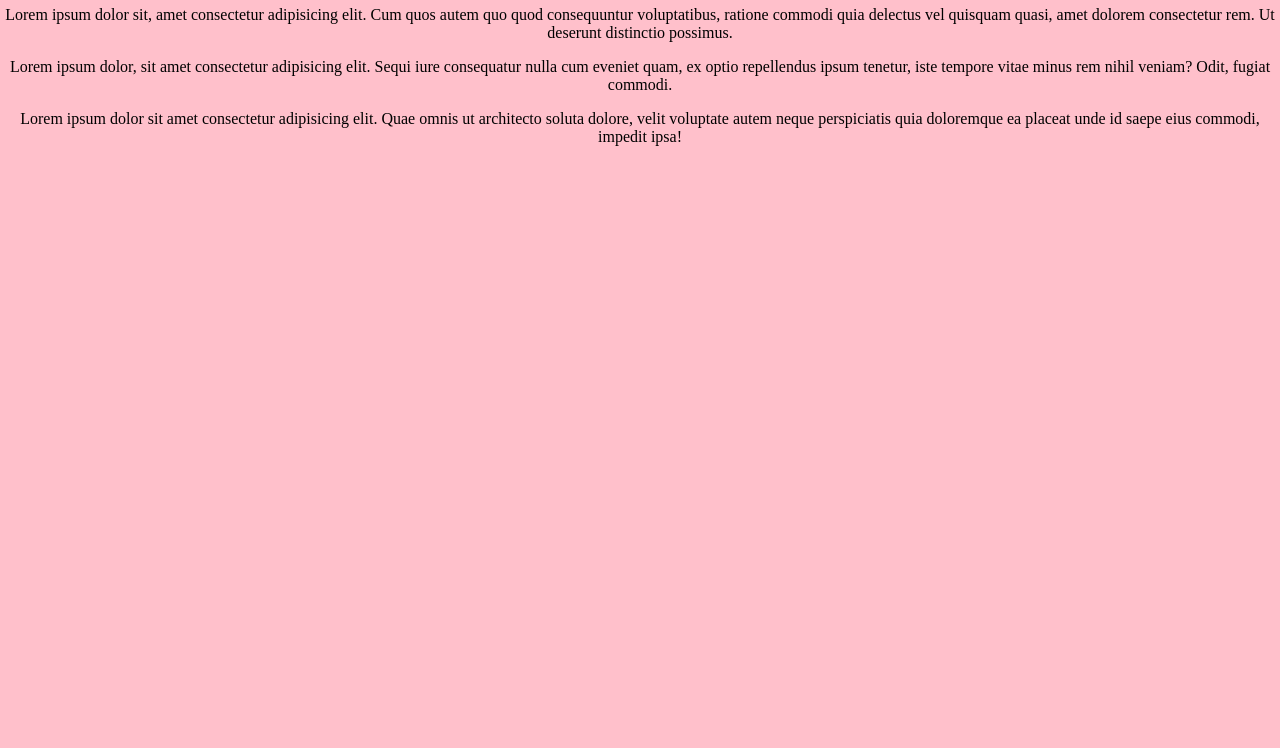
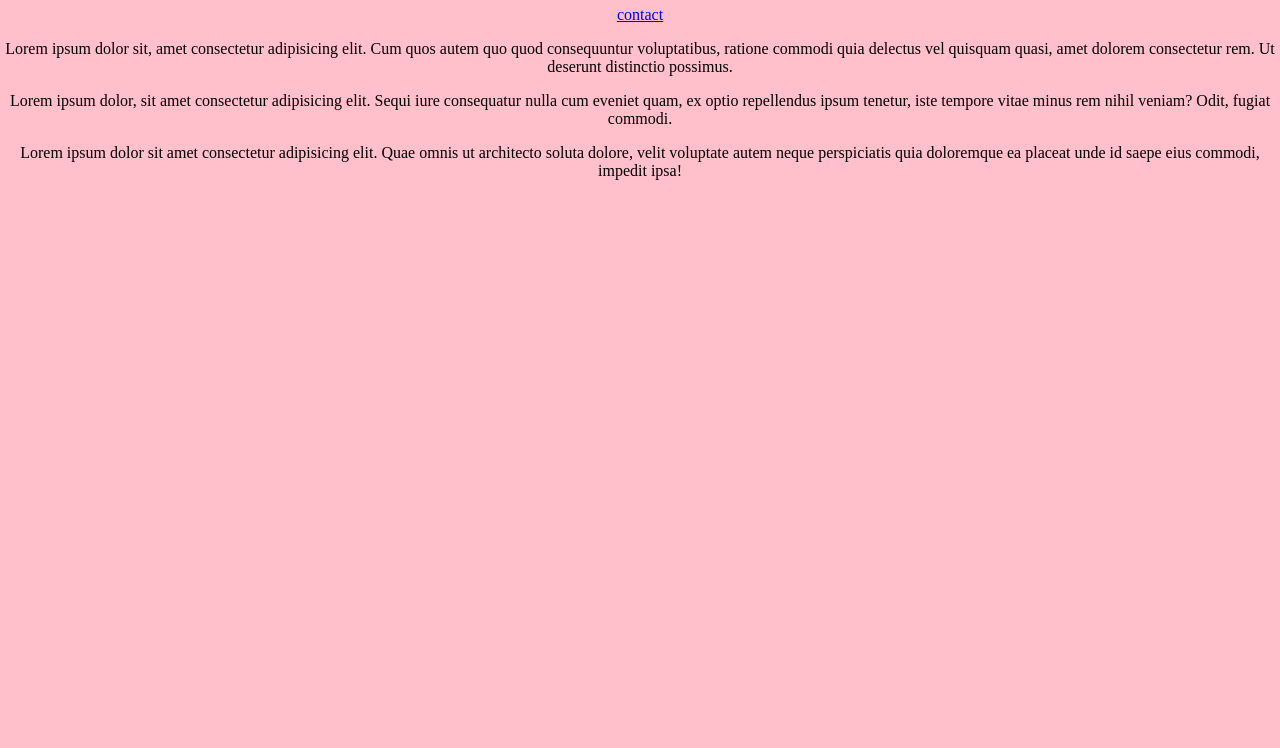
Before and after one commit to vicxtor3ljb/vicxtor3ljb.github.io, a plain HTML site: page index.html in a window 1280 px wide. Shown: the part 52-800 px from the top of the page. Drawn offline with Linux system fonts and the light colour scheme.

Commit message:
Update index.html

```diff
--- a/index.html
+++ b/index.html
@@ -7,6 +7,7 @@
 </head>
 <body>
     <h1>Vicxtor3ljb</h1>
+    <a href="./contact.html">contact</a>
     <p>Lorem ipsum dolor sit, amet consectetur adipisicing elit. Cum quos autem quo quod consequuntur voluptatibus, ratione commodi quia delectus vel quisquam quasi, amet dolorem consectetur rem. Ut deserunt distinctio possimus.</p>
     <p>Lorem ipsum dolor, sit amet consectetur adipisicing elit. Sequi iure consequatur nulla cum eveniet quam, ex optio repellendus ipsum tenetur, iste tempore vitae minus rem nihil veniam? Odit, fugiat commodi.</p>
     <p>Lorem ipsum dolor sit amet consectetur adipisicing elit. Quae omnis ut architecto soluta dolore, velit voluptate autem neque perspiciatis quia doloremque ea placeat unde id saepe eius commodi, impedit ipsa!</p>
```
